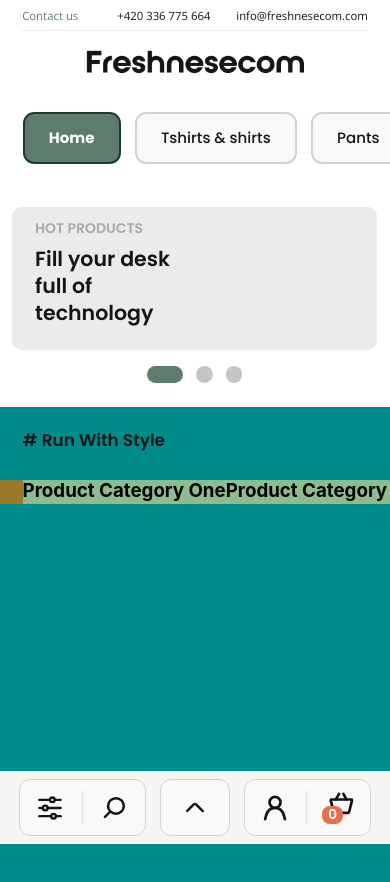
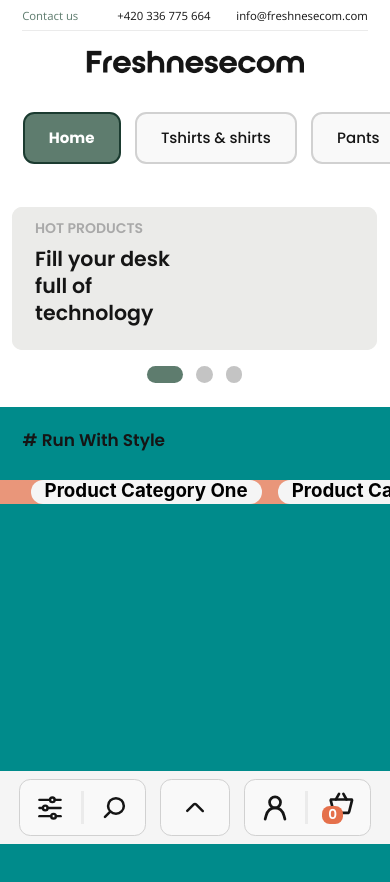
Before and after one commit to Albeiromr/Ecommerce-clean-template, a React (Create React App) app: page / in a window 390 px wide. Shown: the top 882 px of the page. Built offline with nearby package versions, Linux system fonts and the light colour scheme.

Commit message:
Find the best solution for padding issues

```diff
--- a/src/components/Home grid/0px-599px.scss
+++ b/src/components/Home grid/0px-599px.scss
@@ -24,7 +24,6 @@
     &__category-container {
       width: 100%;
       height: 2.722%;
-      padding: 0 clamp(18.550px, 5.797vw, 50px);
       background: rgb(153, 122, 43);
       position: absolute;
       top: 8.063%;
@@ -34,16 +33,21 @@
 
     &__category-subcontainer {
       width: auto;
-      min-width: 100%;
       height: 100%;
+      padding: 0 clamp(18.550px, 5.797vw, 50px);
       background: darksalmon;
-      display: flex;
+      display: inline-block;
+      white-space: nowrap;
     }
 
     &__individual-category-container {
+      margin: 0 8px;
+      padding: 0 14px;
       width: auto;
       height: 100%;
-      background: darkseagreen;
+      background: $c1-F;
+      display: inline-block;
+      border-radius: 100px;
     }
 
     &__category {
--- a/src/components/Home grid/600px-1024px.scss
+++ b/src/components/Home grid/600px-1024px.scss
@@ -34,22 +34,21 @@
       height: 100%;
       padding: 0 5.598vw;
       background: darksalmon;
-      display: inline-block;
-      white-space: nowrap;
+      display: inline-flex;
     }
 
     &__individual-category-container {
       width: auto;
       height: 100%;
-      background: darkseagreen;
-      display: inline-block;
+      background: white;
+      display: flex;
+      align-items: center;
     }
 
     &__category {
       margin: 0;
       padding: 0;
       white-space: nowrap;
-      font-size: 18px;
     }
   }
 }
```
